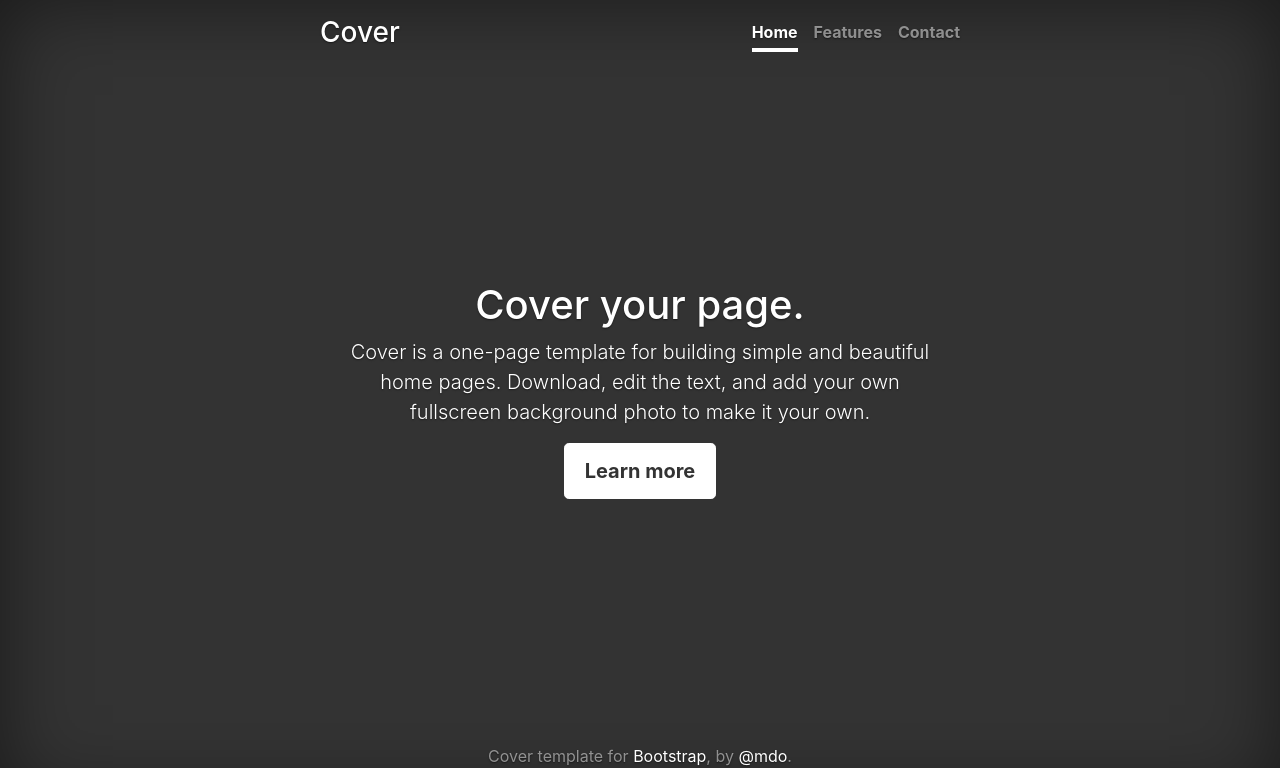
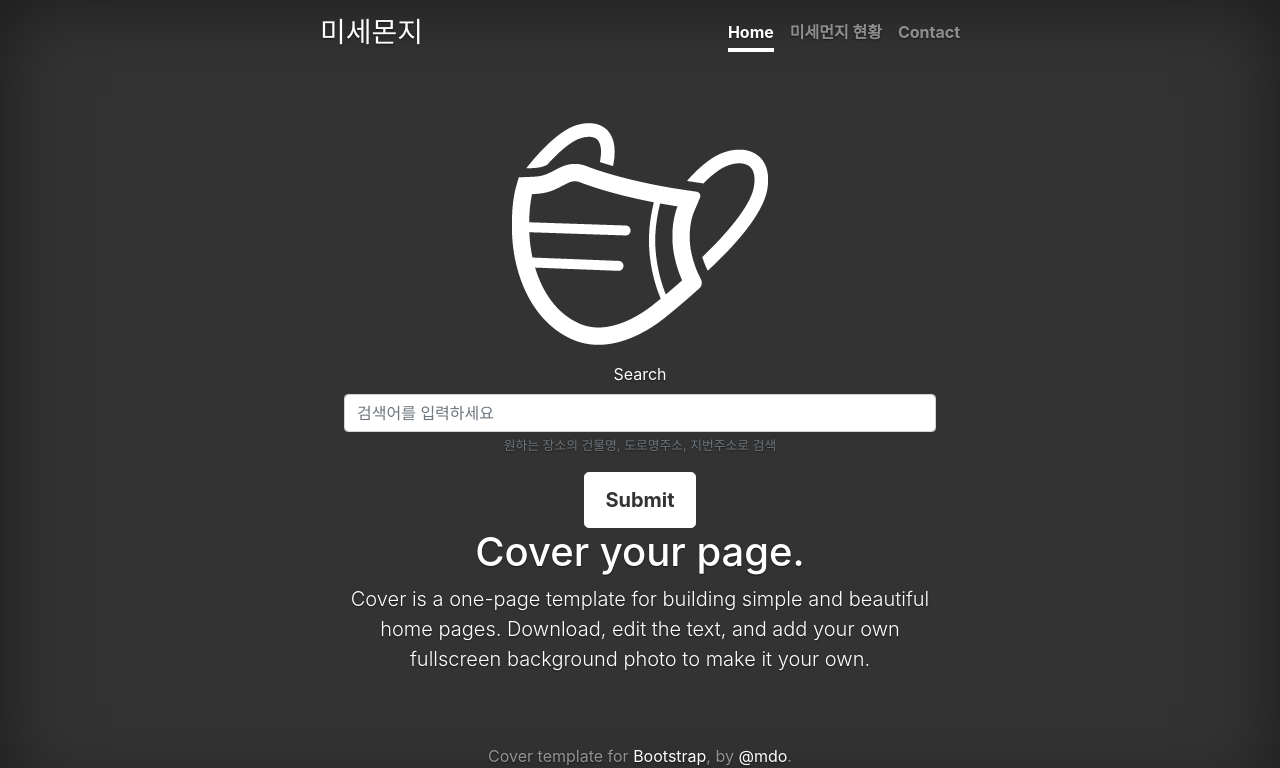
Before and after one commit to YEEN6/dust, a Flask app: page /index in a window 1280 px wide. Shown: the top 768 px of the page. Run offline with Flask 2, Linux system fonts and the light colour scheme; some libraries are stand-ins or nearby versions.

Commit message:
add mask icon

```diff
--- a/templates/index.html
+++ b/templates/index.html
@@ -21,20 +21,29 @@
     <div class="cover-container d-flex h-100 p-3 mx-auto flex-column">
       <header class="masthead mb-auto">
         <div class="inner">
-          <h3 class="masthead-brand">Cover</h3>
+          <h3 class="masthead-brand">미세몬지</h3>
           <nav class="nav nav-masthead justify-content-center">
             <a class="nav-link active" href="#">Home</a>
-            <a class="nav-link" href="#">Features</a>
+            <a class="nav-link" href="#">미세먼지 현황</a>
             <a class="nav-link" href="#">Contact</a>
           </nav>
         </div>
       </header>
 
       <main role="main" class="inner cover">
-        <h1 class="cover-heading">Cover your page.</h1>
+        <img src="static/images/maskIcon.png">
+
+        <form>
+            <div class="form-group">
+                <label for="inputSearch">Search</label>
+                <input type="search" class="form-control" id="inputSearch" aria-describedby="searchHelp" placeholder="검색어를 입력하세요">
+                <small id="searchHelp" class="form-text text-muted">원하는 장소의 건물명, 도로명주소, 지번주소로 검색</small>
+            </div>
+            <button type="submit" class="btn btn-lg btn-secondary">Submit</button>
+        </form>
+          <h1 class="cover-heading">Cover your page.</h1>
         <p class="lead">Cover is a one-page template for building simple and beautiful home pages. Download, edit the text, and add your own fullscreen background photo to make it your own.</p>
         <p class="lead">
-          <a href="#" class="btn btn-lg btn-secondary">Learn more</a>
         </p>
       </main>
 
```
Also changed, not shown: static/images/maskIcon.png (added).
